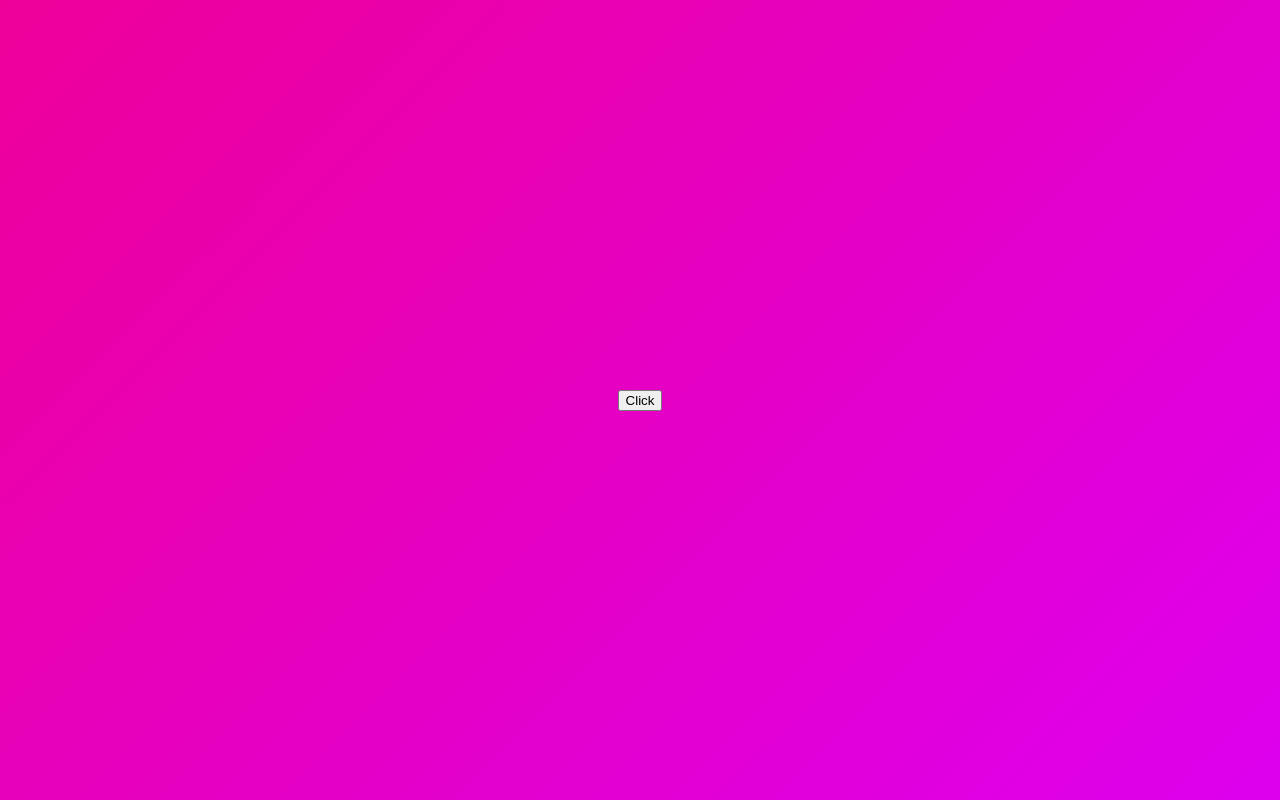
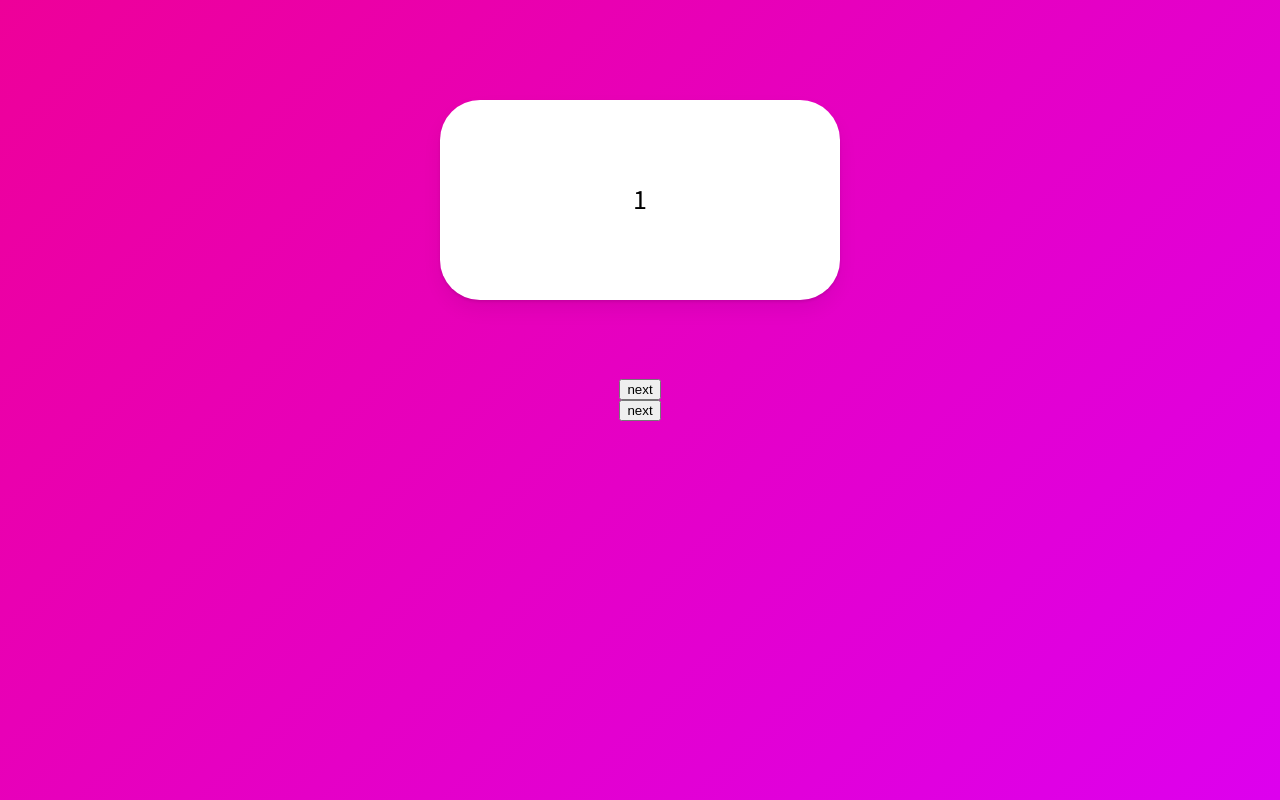
Before and after one commit to systic2/react-masterclass, a React (Create React App) app: page / in a window 1280 px wide. Built offline with nearby package versions, Linux system fonts and the light colour scheme.

Commit message:
Slider part One

```diff
--- a/src/Root.tsx
+++ b/src/Root.tsx
@@ -82,6 +82,7 @@
   justify-content: center;
   align-items: center;
   background: linear-gradient(135deg, rgb(238, 0, 153), rgb(221, 0, 238));
+  flex-direction: column;
 `;
 
 const Box = styled(motion.div)`
@@ -89,46 +90,64 @@
   height: 200px;
   background-color: rgba(255, 255, 255, 1);
   border-radius: 40px;
+  display: flex;
+  justify-content: center;
+  align-items: center;
   position: absolute;
   top: 100px;
+  font-size: 28px;
   box-shadow: 0 2px 3px rgba(0, 0, 0, 0.1), 0 10px 20px rgba(0, 0, 0, 0.06);
 `;
 
-const boxVariants = {
-  initial: {
+const box = {
+  invisible: {
+    x: 500,
     opacity: 0,
     scale: 0,
   },
   visible: {
+    x: 0,
     opacity: 1,
     scale: 1,
-    rotateZ: 360,
+    transition: {
+      duration: 1,
+    },
   },
-  leaving: {
+  exit: {
+    x: -500,
     opacity: 0,
     scale: 0,
-    y: 50,
+    transition: {
+      duration: 1,
+    },
   },
 };
 
 function Root() {
-  const [showing, setShowing] = useState(false);
-  const toggleShowing = () => setShowing((prev) => !prev);
+  const [visible, setVisible] = useState(1);
+  const nextPlease = () => setVisible((prev) => (prev === 10 ? 10 : prev + 1));
+  const prevPlease = () => setVisible((prev) => (prev === 1 ? 1 : prev - 1));
   return (
     <>
       <GlobalStyle />
       <Wrapper>
-        <button onClick={toggleShowing}>Click</button>
         <AnimatePresence>
-          {showing ? (
-            <Box
-              variants={boxVariants}
-              initial="initial"
-              animate="visible"
-              exit="leaving"
-            />
-          ) : null}
+          {[1, 2, 3, 4, 5, 6, 7, 8, 9, 10].map((i) =>
+            i === visible ? (
+              <Box
+                variants={box}
+                initial="invisible"
+                animate="visible"
+                exit="exit"
+                key={i}
+              >
+                {i}
+              </Box>
+            ) : null
+          )}
         </AnimatePresence>
+        <button onClick={nextPlease}>next</button>
+        <button onClick={prevPlease}>next</button>
       </Wrapper>
       <Outlet />
     </>
```
